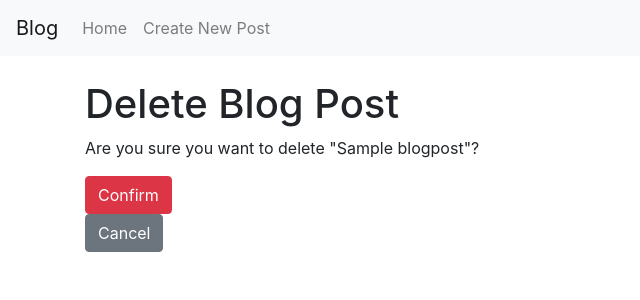
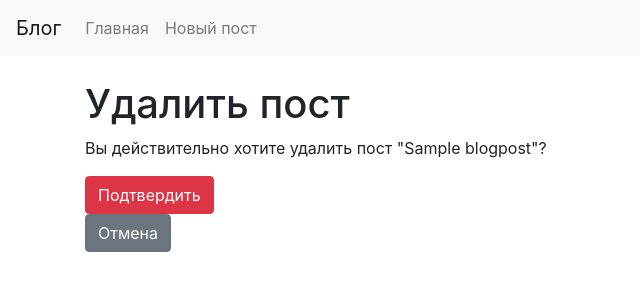
Before and after one commit to IlyaPiltyay/Django_Project, a Django app: page /blog/post/delete/1/ in a window 1280 px wide. Shown: the top 300 px of the page, without its empty margins (0-640 px from the left). Run offline with Django 5.2, Linux system fonts and the light colour scheme; tables that the repository leaves empty hold one stand-in row (values such as "Sample post"); some libraries are stand-ins or nearby versions.

Commit message:
add app blog

```diff
--- a/blog/models.py
+++ b/blog/models.py
@@ -20,6 +20,5 @@ class BlogPost(models.Model):
         self.view_count += 1
         self.save()
 
-
     def __str__(self):
         return self.title
--- a/blog/templates/blog/base.html
+++ b/blog/templates/blog/base.html
@@ -11,14 +11,14 @@
 <body>
 
 <nav class="navbar navbar-expand-lg navbar-light bg-light">
-    <a class="navbar-brand" href="{% url 'blogpost_list' %}">Blog</a>
+    <a class="navbar-brand" href="{% url 'blogpost_list' %}">Блог</a>
     <button class="navbar-toggler" type="button" data-toggle="collapse" data-target="#navbarNav" aria-controls="navbarNav" aria-expanded="false" aria-label="Toggle navigation">
         <span class="navbar-toggler-icon"></span>
     </button>
     <div class="collapse navbar-collapse" id="navbarNav">
         <ul class="navbar-nav">
-            <li class="nav-item"><a class="nav-link" href="{% url 'blogpost_list' %}">Home</a></li>
-            <li class="nav-item"><a class="nav-link" href="{% url 'blogpost_create' %}">Create New Post</a></li>
+            <li class="nav-item"><a class="nav-link" href="{% url 'blogpost_list' %}">Главная</a></li>
+            <li class="nav-item"><a class="nav-link" href="{% url 'blogpost_create' %}">Новый пост</a></li>
         </ul>
     </div>
 </nav>
--- a/blog/templates/blog/blogpost_confirm_delete.html
+++ b/blog/templates/blog/blogpost_confirm_delete.html
@@ -4,11 +4,11 @@
 {% block title %}Delete Blog Post{% endblock %}
 
 {% block content %}
-<h1>Delete Blog Post</h1>
-<p>Are you sure you want to delete "{{ object.title }}"?</p>
+<h1>Удалить пост</h1>
+<p>Вы действительно хотите удалить пост "{{ object.title }}"?</p>
 <form method="post">
     {% csrf_token %}
-    <button type="submit" class="btn btn-danger">Confirm</button>
+    <button type="submit" class="btn btn-danger">Подтвердить</button>
 </form>
-<a class="btn btn-secondary" href="{% url 'blogpost_list' %}">Cancel</a>
+<a class="btn btn-secondary" href="{% url 'blogpost_list' %}">Отмена</a>
 {% endblock %}
--- a/blog/templates/blog/blogpost_detail.html
+++ b/blog/templates/blog/blogpost_detail.html
@@ -12,6 +12,6 @@
 <p><strong>Published:</strong> {{ blog_post.is_published }}</p>
 <p><strong>Created on:</strong> {{ blog_post.created_at }}</p>
 <p><strong>Views:</strong> {{ blog_post.view_count }}</p>
-<a class="btn btn-primary" href="{% url 'blogpost_update' blog_post.pk %}">Edit</a>
-<a class="btn btn-secondary" href="{% url 'blogpost_list' %}">Back to list</a>
+<a class="btn btn-primary" href="{% url 'blogpost_update' blog_post.pk %}">Редактировать</a>
+<a class="btn btn-secondary" href="{% url 'blogpost_list' %}">Вернуться к списку</a>
 {% endblock %}
--- a/blog/templates/blog/blogpost_form.html
+++ b/blog/templates/blog/blogpost_form.html
@@ -8,7 +8,7 @@
 <form method="post" enctype="multipart/form-data" class="bg-light p-4 rounded">
     {% csrf_token %}
     {{ form.as_p }}
-    <button type="submit" class="btn btn-success">Save</button>
+    <button type="submit" class="btn btn-success">Сохранить</button>
 </form>
-<a class="btn btn-secondary" href="{% url 'blogpost_list' %}">Cancel</a>
+<a class="btn btn-secondary" href="{% url 'blogpost_list' %}">Отмена</a>
 {% endblock %}
--- a/blog/templates/blog/blogpost_list.html
+++ b/blog/templates/blog/blogpost_list.html
@@ -10,8 +10,8 @@
         <li class="list-group-item d-flex justify-content-between align-items-center">
             <a href="{% url 'blogpost_detail' post.pk %}">{{ post.title }}</a>
             <span>
-                <a class="btn btn-warning btn-sm" href="{% url 'blogpost_update' post.pk %}">Edit</a>
-                <a class="btn btn-danger btn-sm" href="{% url 'blogpost_delete' post.pk %}">Delete</a>
+                <a class="btn btn-warning btn-sm" href="{% url 'blogpost_update' post.pk %}">Редактировать</a>
+                <a class="btn btn-danger btn-sm" href="{% url 'blogpost_delete' post.pk %}">Отменить</a>
             </span>
         </li>
     {% endfor %}
--- a/blog/views.py
+++ b/blog/views.py
@@ -1,6 +1,9 @@
+from audioop import reverse
+
 from django.shortcuts import render
 
 # Create your views here.
+from django.urls import reverse
 
 from django.views.generic import ListView, DetailView, CreateView, UpdateView, DeleteView
 from django.urls import reverse_lazy
@@ -21,6 +24,9 @@ class BlogPostListView(ListView):
     context_object_name = 'blog_posts'
     success_url = '/blog/'
 
+    def get_queryset(self):
+        return BlogPost.objects.filter(is_published=True)
+
 
 class BlogPostDetailView(DetailView):
     model = BlogPost
@@ -40,6 +46,9 @@ class BlogPostUpdateView(UpdateView):
     fields = ['title', 'content', 'preview_image', 'is_published']
     success_url = '/blog/'
 
+    def get_success_url(self):
+        return reverse('blogpost_detail', kwargs={'pk': self.object.pk})
+
 
 class BlogPostDeleteView(DeleteView):
     model = BlogPost
```
